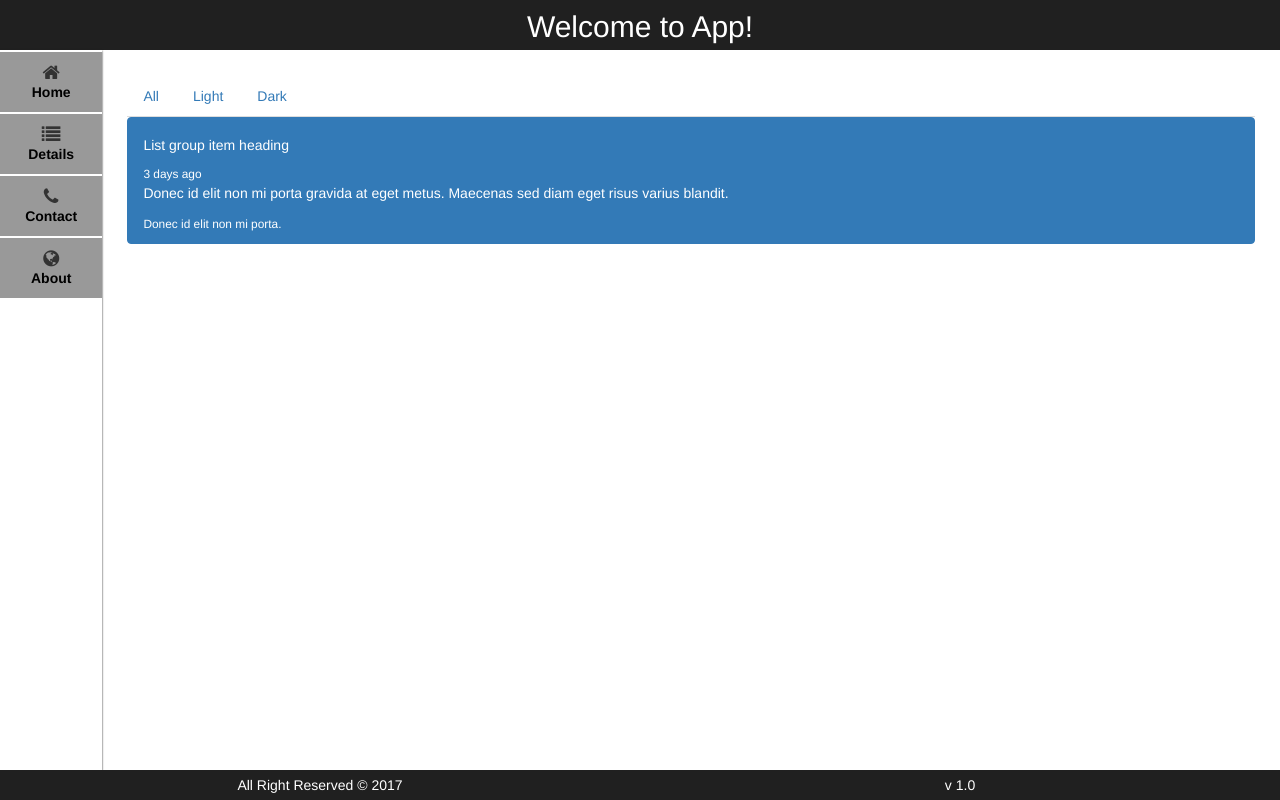
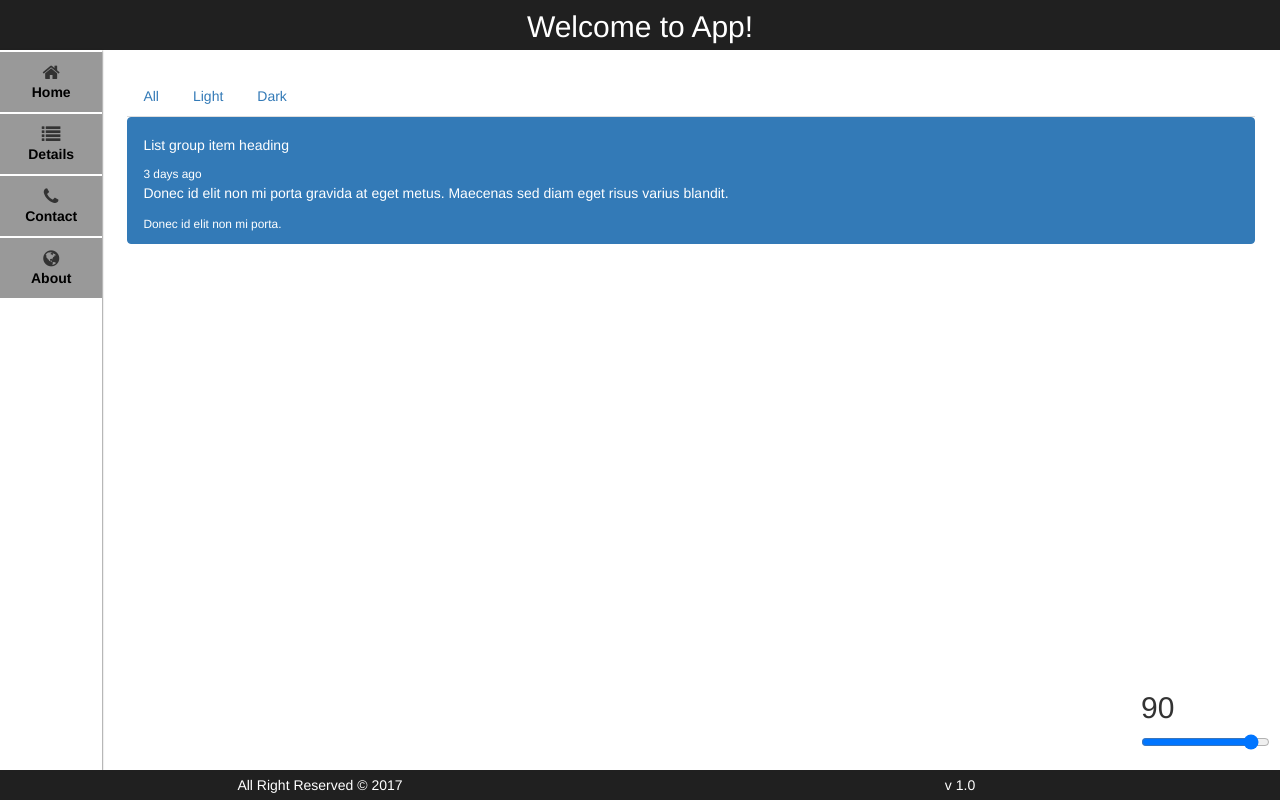
Before and after one commit to sakib042/angular, an Angular app: page / in a window 1280 px wide. Built offline with nearby package versions, Linux system fonts and the light colour scheme.

Commit message:
update from home

```diff
--- a/src/app/app.component.html
+++ b/src/app/app.component.html
@@ -9,4 +9,6 @@
         </div>
     </div>
 </section>
+
+<app-range [initialValue]="newInitialValue"></app-range>
 <footer></footer>
--- a/src/app/app.component.ts
+++ b/src/app/app.component.ts
@@ -7,4 +7,5 @@ import { Component } from '@angular/core';
 })
 export class AppComponent {
   title = 'app';
+  newInitialValue = 90;
 }
--- a/src/app/app.module.ts
+++ b/src/app/app.module.ts
@@ -9,6 +9,7 @@ import { SidebarComponent } from './sidebar/sidebar.component';
 import { ItemComponent } from './item/item.component';
 import { TabsComponent } from './tabs/tabs.component';
 import { ListComponent } from './list/list.component';
+import { RangeComponent } from './range.component';
 
 @NgModule({
   declarations: [
@@ -19,7 +20,8 @@ import { ListComponent } from './list/list.component';
     SidebarComponent,
     ItemComponent,
     TabsComponent,
-    ListComponent
+    ListComponent,
+    RangeComponent
   ],
   imports: [
     BrowserModule
--- /dev/null
+++ b/src/app/range.component.ts
@@ -0,0 +1,23 @@
+import { Component, Input } from '@angular/core';
+
+@Component({
+	selector: 'app-range',
+	template: `
+		<div class="input-group">
+  		<h2>{{initialValue}}</h2>
+  		<input class="input-control" type="range" name="points" min="{{ min }}" max="{{ max }}" value="{{ initialValue }}" (input)="onRangeChange($event)" >
+		</div>
+	`,
+	styles: ['div { position:fixed;bottom:50px;right:10px; }']
+})
+
+export class RangeComponent{
+	min = 0;
+	max = 100;
+	@Input() initialValue;
+
+	onRangeChange(event){
+		//alert(event.target.value);
+		this.initialValue = event.target.value;
+	}
+};
--- a/src/app/tabs/tabs.component.ts
+++ b/src/app/tabs/tabs.component.ts
@@ -14,8 +14,7 @@ export class TabsComponent implements OnInit {
 
   constructor() { }
 
-  ngOnInit() {
-  }
+  ngOnInit() { }
 
   onChoose(side){
     this.chosenList = side;
```
